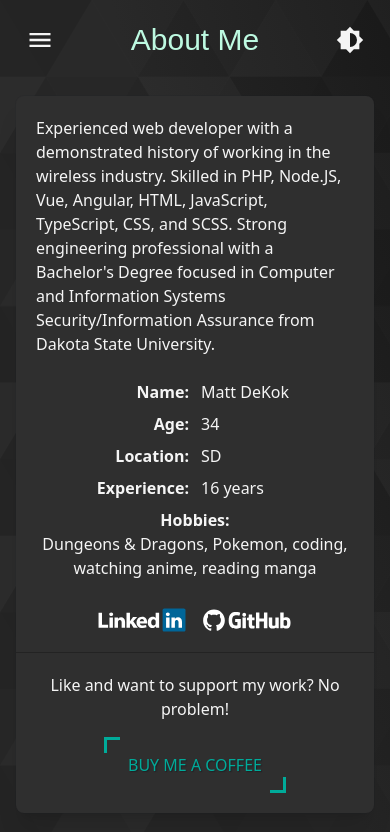
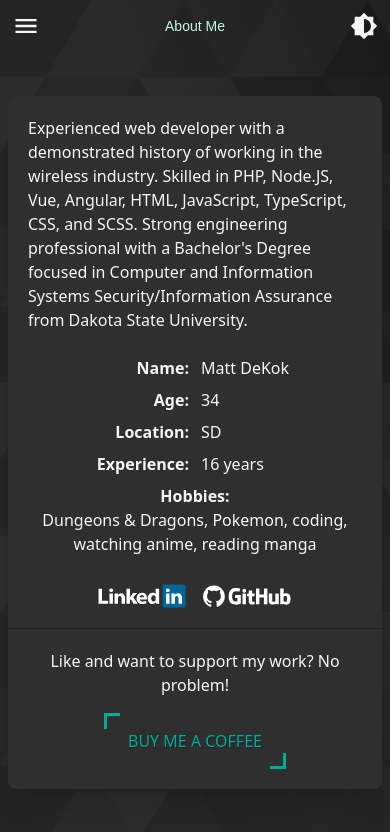
Before and after one commit to sillvva/mattdekok.react, a Next.js app: page /about in a window 390 px wide. Shown: the top 832 px of the page. Built offline with nearby package versions, Linux system fonts and the light colour scheme; a web font is replaced by a local one.

Commit message:
Design Tweaks

```diff
--- a/components/blog/Blog.module.scss
+++ b/components/blog/Blog.module.scss
@@ -115,7 +115,8 @@
       }
     }
     pre {
-      @apply text-sm mb-4 p-4 bg-gray-800 rounded-lg overflow-x-auto;
+      @apply text-sm mb-4 md:p-4 bg-gray-800 rounded-lg overflow-x-auto;
+
     }
     .BlogFigure {
       @apply flex flex-col mb-6 mt-6;
--- a/layouts/main/MainLayout.module.scss
+++ b/layouts/main/MainLayout.module.scss
@@ -36,6 +36,15 @@
 
 .PageNav {
   @apply flex w-full px-3 items-center max-h-[80px];
+  .PageTitle {
+    @apply p-2 text-sm sm:text-lg md:text-2xl;
+  }
+  @media (max-width: 400px) {
+    @apply px-0;
+    .Fab {
+      @apply w-9 h-9 my-2 mx-2;
+    }
+  }
 }
 
 .PageMenuContainer {
@@ -52,16 +61,10 @@
   color: var(--headers);
   text-shadow: 1px 1px 0 rgba(var(--background), var(--headerOpacity)), -1px -1px 0 rgba(var(--background), var(--headerOpacity)),
     1px -1px 0 rgba(var(--background), var(--headerOpacity)), -1px 1px 0 rgba(var(--background), var(--headerOpacity));
-  &.SmallTitle {
-    @apply text-lg my-2;
-    @media (max-width: 400px) {
-      @apply text-base;
-    }
-  }
 }
 
 .PageBody {
-  @apply flex flex-col justify-center items-center relative px-4 pt-24 lg:pt-0 pb-4;
+  @apply flex flex-col justify-center items-center relative px-2 md:px-4 pt-24 lg:pt-0 pb-4;
 }
 
 .PageArticle {
```
